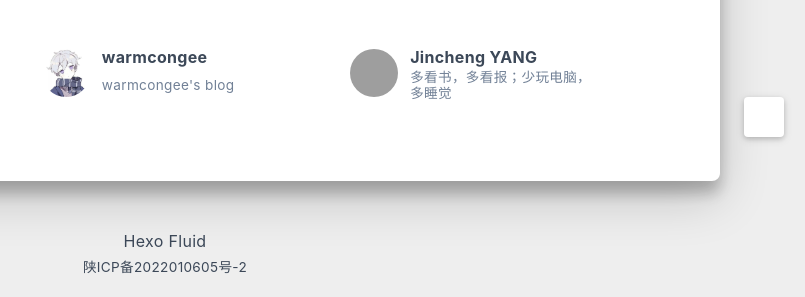
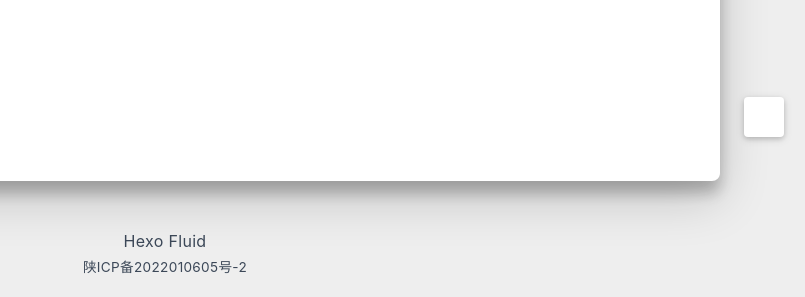
Before and after one commit to BowenDBW/BowenDBW.GitHub.io, a plain HTML site: page links/index.html in a window 1280 px wide. Shown: the part 723-1020 px from the top of the page, 475-1280 px from the left. Drawn offline with nearby package versions, Linux system fonts and the light colour scheme; some packages are replaced by stand-ins of ours; grey boxes are pictures that could not be loaded; a script that the page names is missing; some icons are missing; a small style sheet from the web is missing.

Commit message:
Site updated: 2025-08-03 01:58:49

```diff
--- a/links/index.html
+++ b/links/index.html
@@ -353,42 +353,6 @@
       </a>
     </div>
 
-
-    <div class="card col-lg-4 col-md-6 col-sm-12">
-      <a href="http://warmcongee.com/" class="card-body hover-with-bg" target="_blank" rel="noopener">
-        <div class="card-content">
-
-            <div class="link-avatar my-auto">
-              <img src="/img/wyz.bmp" srcset="/img/loading.gif" lazyload alt="warmcongee"
-                   onerror="this.onerror=null; this.src=this.srcset='/img/avatar.png'"/>
-            </div>
-
-          <div class="link-text">
-            <div class="link-title">warmcongee</div>
-            <div class="link-intro">warmcongee's blog</div>
-          </div>
-        </div>
-      </a>
-    </div>
-
-
-    <div class="card col-lg-4 col-md-6 col-sm-12">
-      <a href="https://www.xgddyrq.com" class="card-body hover-with-bg" target="_blank" rel="noopener">
-        <div class="card-content">
-
-            <div class="link-avatar my-auto">
-              <img src="https://pic.imgdb.cn/item/65f97a359f345e8d03c5b725.jpg" srcset="/img/loading.gif" lazyload alt="Jincheng YANG"
-                   onerror="this.onerror=null; this.src=this.srcset='/img/avatar.png'"/>
-            </div>
-
-          <div class="link-text">
-            <div class="link-title">Jincheng YANG</div>
-            <div class="link-intro">多看书，多看报；少玩电脑，多睡觉</div>
-          </div>
-        </div>
-      </a>
-    </div>
-
 </div>
 
 
```
